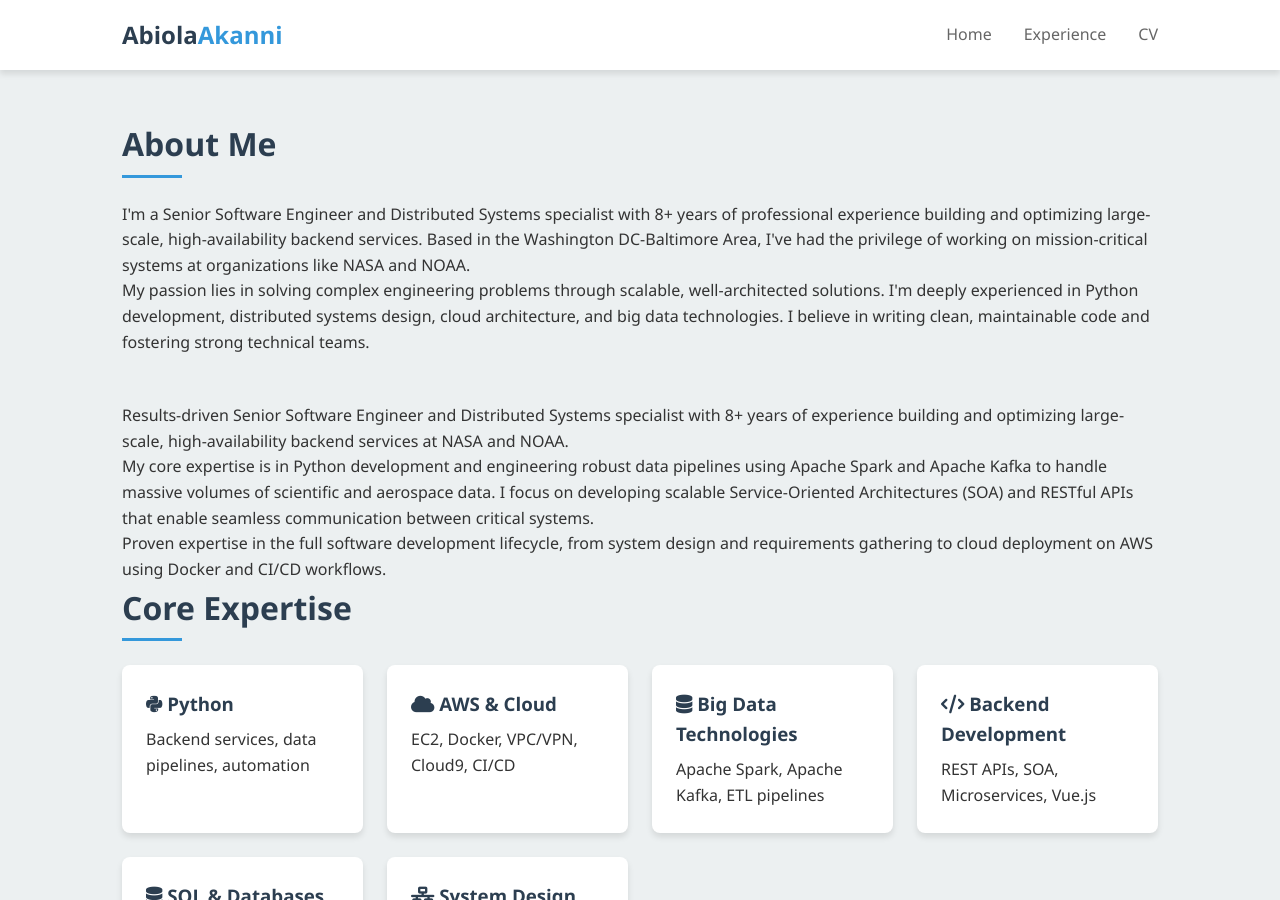
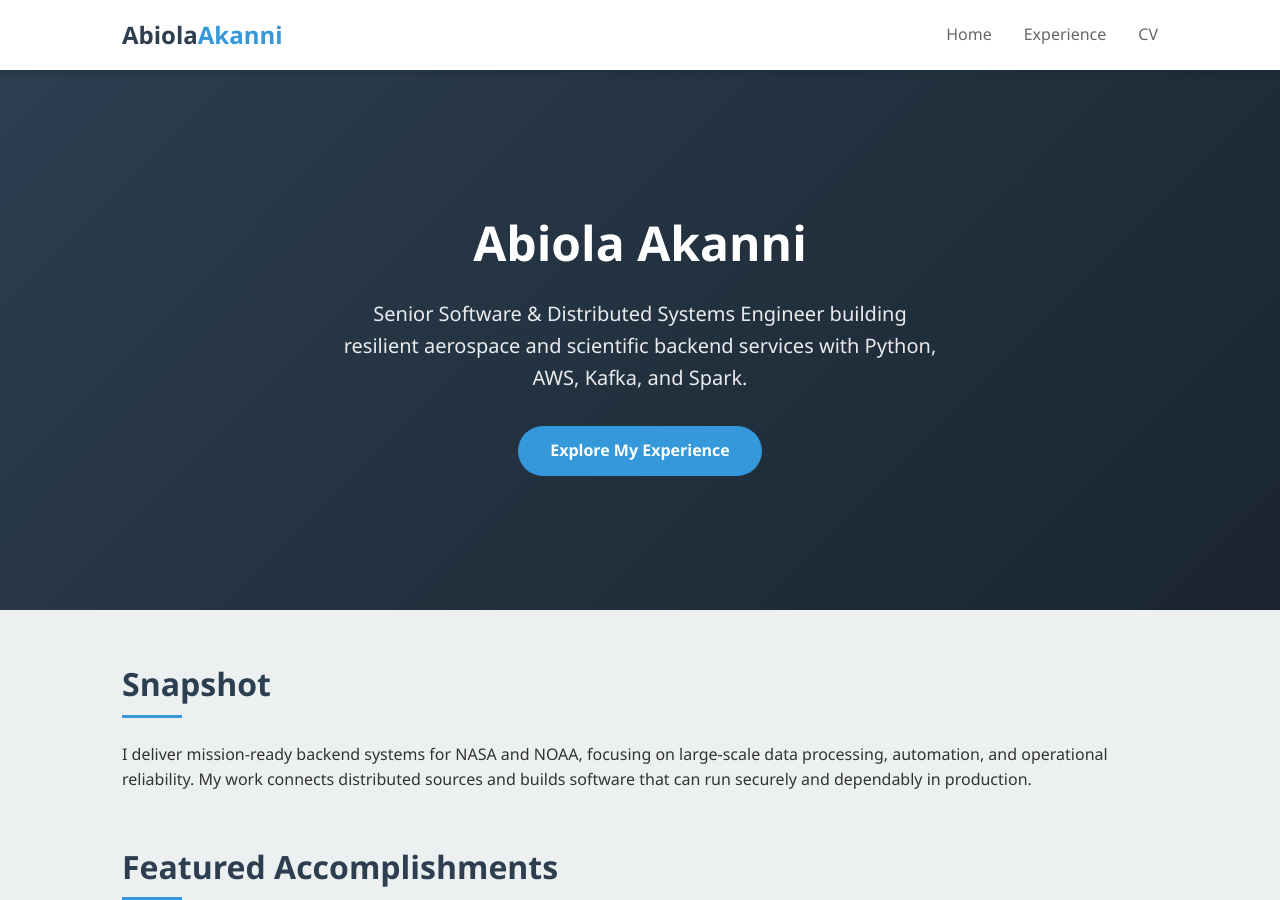
Before and after one commit to Abster101/Abster101.github.io, a Jekyll site: the page built from index.html, in a window 1280 px wide and 900 px high. Built offline with Jekyll 4.4.1, drawn with Linux system fonts in a browser that asks for light colours; some of the changed text lies outside the part shown.

Commit message:
Revamp welcome page to be concise

```diff
--- a/about/index.md
+++ b/about/index.md
@@ -6,82 +6,67 @@ title: Experience
 <div class="container">
     <section>
         <h2>About Me</h2>
-        <p>I'm a Senior Software Engineer and Distributed Systems specialist with 8+ years of professional experience building and optimizing large-scale, high-availability backend services. Based in the Washington DC-Baltimore Area, I've had the privilege of working on mission-critical systems at organizations like NASA and NOAA.</p>
-        <p>My passion lies in solving complex engineering problems through scalable, well-architected solutions. I'm deeply experienced in Python development, distributed systems design, cloud architecture, and big data technologies. I believe in writing clean, maintainable code and fostering strong technical teams.</p>
+        <p>I am a Senior Software Engineer focused on scalable backend systems, distributed data pipelines, and automation for scientific and aerospace applications. I blend software engineering with systems thinking to build resilient services that support high-impact missions.</p>
+        <p>Across NASA and NOAA, I have guided technical decisions, designed cloud-ready architectures, and improved operational workflows through automation and strong engineering practices.</p>
     </section>
 
     <section>
-        <h2>Professional Summary</h2>
-        <p>Results-driven Senior Software Engineer and Distributed Systems specialist with 8+ years of experience building and optimizing large-scale, high-availability backend services at NASA and NOAA.</p>
-        <p>My core expertise is in Python development and engineering robust data pipelines using Apache Spark and Apache Kafka to handle massive volumes of scientific and aerospace data. I focus on developing scalable Service-Oriented Architectures (SOA) and RESTful APIs that enable seamless communication between critical systems.</p>
-        <p>Proven expertise in the full software development lifecycle, from system design and requirements gathering to cloud deployment on AWS using Docker and CI/CD workflows.</p>
-    </section>
-
-    <section>
-        <h2>Core Expertise</h2>
+        <h2>Technical Expertise</h2>
         <div class="skills-grid">
             <div class="skill-card">
-                <h3><i class="fab fa-python"></i> Python</h3>
-                <p>Backend services, data pipelines, automation</p>
+                <h3><i class="fab fa-python"></i> Python Engineering</h3>
+                <p>Backend services, automation, data processing</p>
             </div>
             <div class="skill-card">
-                <h3><i class="fas fa-cloud"></i> AWS & Cloud</h3>
-                <p>EC2, Docker, VPC/VPN, Cloud9, CI/CD</p>
+                <h3><i class="fas fa-cloud"></i> AWS & DevOps</h3>
+                <p>Cloud deployment, Docker, CI/CD, VPC/VPN</p>
             </div>
             <div class="skill-card">
-                <h3><i class="fas fa-database"></i> Big Data Technologies</h3>
-                <p>Apache Spark, Apache Kafka, ETL pipelines</p>
+                <h3><i class="fas fa-stream"></i> Distributed Systems</h3>
+                <p>Kafka, Spark, SOA, event-driven architecture</p>
             </div>
             <div class="skill-card">
-                <h3><i class="fas fa-code"></i> Backend Development</h3>
-                <p>REST APIs, SOA, Microservices, Vue.js</p>
-            </div>
-            <div class="skill-card">
-                <h3><i class="fas fa-database"></i> SQL & Databases</h3>
-                <p>Query optimization, data integrity, relational databases</p>
-            </div>
-            <div class="skill-card">
-                <h3><i class="fas fa-network-wired"></i> System Design</h3>
-                <p>Scalable architectures, high-availability systems, network protocols</p>
+                <h3><i class="fas fa-database"></i> Data Engineering</h3>
+                <p>SQL, ETL pipelines, data validation, performance tuning</p>
             </div>
         </div>
     </section>
 
     <section>
-        <h2>Professional Experience</h2>
+        <h2>Experience</h2>
         <div class="card-grid">
             <div class="card">
-                <h3><i class="fas fa-rocket"></i> NASA - Senior Software Engineer</h3>
-                <p><strong>Dec 2019 - Present (6+ years)</strong></p>
-                <p>Architected Python backend services and RESTful APIs for aerospace software. Engineered high-throughput data pipelines processing large scientific datasets. Led cloud development on AWS with Docker containerization. Designed Service-Oriented Architecture transforming requirements into reusable components.</p>
+                <h3>NASA - Senior Software Engineer</h3>
+                <p><strong>Dec 2019 - Present</strong></p>
+                <p>Designed and implemented Python backend services and REST APIs for aerospace applications. Built data pipelines to process large scientific datasets and containerized deployments using Docker and AWS. Collaborated with SMEs to turn complex requirements into reusable, mission-ready software.</p>
             </div>
             <div class="card">
-                <h3><i class="fas fa-satellite"></i> NOAA - Software Engineer Backend</h3>
-                <p><strong>Jul 2015 - Aug 2017 (2+ years)</strong></p>
-                <p>Designed and implemented robust backend systems for VIIRS initiative using event-driven architecture. Assisted with AWS cloud migration strategy. Implemented code review processes reducing post-release defects by 20%.</p>
+                <h3>NOAA - Software Engineer Backend</h3>
+                <p><strong>Jul 2015 - Aug 2017</strong></p>
+                <p>Developed backend systems for the VIIRS scientific data initiative. Supported AWS migration planning, introduced DevOps practices, and reduced defects by establishing a structured code review process.</p>
             </div>
             <div class="card">
-                <h3><i class="fas fa-graduation-cap"></i> Tulane University - Graduate Teaching Assistant</h3>
-                <p><strong>Aug 2017 - May 2019 (1+ years)</strong></p>
-                <p>Facilitated weekly student meetings, provided guidance, and reviewed Python code in accordance with best practices.</p>
+                <h3>Tulane University - Graduate Teaching Assistant</h3>
+                <p><strong>Aug 2017 - May 2019</strong></p>
+                <p>Mentored students in programming and systems design. Troubleshot cross-platform issues and guided learners through Python best practices.</p>
             </div>
         </div>
     </section>
 
     <section>
-        <h2>Key Accomplishments</h2>
+        <h2>Impact & Accomplishments</h2>
         <div class="card-grid">
             <div class="card">
-                <h3><i class="fas fa-chart-line"></i> Data Processing at Scale</h3>
-                <p>Implemented ETL pipelines processing 10M+ data points from rover telemetry for increased agent automation.</p>
+                <h3>Mission Data Solutions</h3>
+                <p>Built ETL workflows processing more than 10M rover telemetry data points, enabling faster automation and analytics for operational teams.</p>
             </div>
             <div class="card">
-                <h3><i class="fas fa-clock"></i> Efficiency Improvements</h3>
-                <p>Designed Python automation scripts reducing weekly manual data validation by 6 hours (50% reduction).</p>
+                <h3>Automation Efficiency</h3>
+                <p>Delivered Python automation that reduced manual data validation by 6 hours per week, freeing engineers to focus on higher-value work.</p>
             </div>
             <div class="card">
-                <h3><i class="fas fa-bug"></i> Quality Assurance</h3>
-                <p>Implemented code review processes reducing post-release defects and downtime by 20%.</p>
+                <h3>Reliability Improvements</h3>
+                <p>Introduced development and review workflows at NOAA that cut post-release defects and downtime by 20%.</p>
             </div>
         </div>
     </section>
@@ -90,26 +75,12 @@ title: Experience
         <h2>Education</h2>
         <div class="card-grid">
             <div class="card">
-                <h3>Master's Degree - Computer Science</h3>
-                <p><strong>Tulane University</strong> (2017 - 2019)</p>
+                <h3>Master's Degree, Computer Science</h3>
+                <p>Tulane University (2017 - 2019)</p>
             </div>
             <div class="card">
-                <h3>Bachelor of Arts - Computer Science</h3>
-                <p><strong>St. Mary's College of Maryland</strong> (2011 - 2015)</p>
-            </div>
-        </div>
-    </section>
-
-    <section>
-        <h2>Languages & Additional Skills</h2>
-        <div class="skills-grid">
-            <div class="skill-card">
-                <h3><i class="fas fa-language"></i> Languages</h3>
-                <p>Spanish, Yoruba</p>
-            </div>
-            <div class="skill-card">
-                <h3><i class="fas fa-handshake"></i> Soft Skills</h3>
-                <p>Mentoring, Training, Technical Leadership</p>
+                <h3>Bachelor of Arts, Computer Science</h3>
+                <p>St. Mary's College of Maryland (2011 - 2015)</p>
             </div>
         </div>
     </section>
--- a/index.html
+++ b/index.html
@@ -1,119 +1,81 @@
 ---
 layout: default
-title: About
+title: Home
 ---
+
+<div class="hero">
+    <h1>Abiola Akanni</h1>
+    <p class="tagline">Senior Software & Distributed Systems Engineer building resilient aerospace and scientific backend services with Python, AWS, Kafka, and Spark.</p>
+    <a href="/about" class="btn">Explore My Experience</a>
+</div>
 
 <div class="container">
     <section>
-        <h2>About Me</h2>
-        <p>I'm a Senior Software Engineer and Distributed Systems specialist with 8+ years of professional experience building and optimizing large-scale, high-availability backend services. Based in the Washington DC-Baltimore Area, I've had the privilege of working on mission-critical systems at organizations like NASA and NOAA.</p>
-        <p>My passion lies in solving complex engineering problems through scalable, well-architected solutions. I'm deeply experienced in Python development, distributed systems design, cloud architecture, and big data technologies. I believe in writing clean, maintainable code and fostering strong technical teams.</p>
-    </section>
-        <p>Results-driven Senior Software Engineer and Distributed Systems specialist with 8+ years of experience building and optimizing large-scale, high-availability backend services at NASA and NOAA.</p>
-        <p>My core expertise is in Python development and engineering robust data pipelines using Apache Spark and Apache Kafka to handle massive volumes of scientific and aerospace data. I focus on developing scalable Service-Oriented Architectures (SOA) and RESTful APIs that enable seamless communication between critical systems.</p>
-        <p>Proven expertise in the full software development lifecycle, from system design and requirements gathering to cloud deployment on AWS using Docker and CI/CD workflows.</p>
+        <h2>Snapshot</h2>
+        <p>I deliver mission-ready backend systems for NASA and NOAA, focusing on large-scale data processing, automation, and operational reliability. My work connects distributed sources and builds software that can run securely and dependably in production.</p>
     </section>
 
     <section>
-        <h2>Core Expertise</h2>
-        <div class="skills-grid">
-            <div class="skill-card">
-                <h3><i class="fab fa-python"></i> Python</h3>
-                <p>Backend services, data pipelines, automation</p>
+        <h2>Featured Accomplishments</h2>
+        <div class="card-grid">
+            <div class="card">
+                <h3><i class="fas fa-rocket"></i> Mission Data Pipelines</h3>
+                <p>Built ETL workflows that processed over 10M telemetry records, driving automation and improved mission analysis.</p>
             </div>
-            <div class="skill-card">
-                <h3><i class="fas fa-cloud"></i> AWS & Cloud</h3>
-                <p>EC2, Docker, VPC/VPN, Cloud9, CI/CD</p>
+            <div class="card">
+                <h3><i class="fas fa-cogs"></i> Automation & Efficiency</h3>
+                <p>Created Python tools that reduced manual validation by 6 hours weekly, freeing engineers to focus on high-value work.</p>
             </div>
-            <div class="skill-card">
-                <h3><i class="fas fa-database"></i> Big Data Technologies</h3>
-                <p>Apache Spark, Apache Kafka, ETL pipelines</p>
-            </div>
-            <div class="skill-card">
-                <h3><i class="fas fa-code"></i> Backend Development</h3>
-                <p>REST APIs, SOA, Microservices, Vue.js</p>
-            </div>
-            <div class="skill-card">
-                <h3><i class="fas fa-database"></i> SQL & Databases</h3>
-                <p>Query optimization, data integrity, relational databases</p>
-            </div>
-            <div class="skill-card">
-                <h3><i class="fas fa-network-wired"></i> System Design</h3>
-                <p>Scalable architectures, high-availability systems, network protocols</p>
+            <div class="card">
+                <h3><i class="fas fa-shield-alt"></i> Reliability Improvements</h3>
+                <p>Introduced code review and DevOps practices that cut post-release defects and downtime by 20%.</p>
             </div>
         </div>
     </section>
 
     <section>
-        <h2>Professional Experience</h2>
-        <div class="card-grid">
-            <div class="card">
-                <h3><i class="fas fa-rocket"></i> NASA - Senior Software Engineer</h3>
-                <p><strong>Dec 2019 - Present (6+ years)</strong></p>
-                <p>Architected Python backend services and RESTful APIs for aerospace software. Engineered high-throughput data pipelines processing large scientific datasets. Led cloud development on AWS with Docker containerization. Designed Service-Oriented Architecture transforming requirements into reusable components.</p>
+        <h2>Core Strengths</h2>
+        <div class="skills-grid">
+            <div class="skill-card">
+                <h3><i class="fab fa-python"></i> Python</h3>
+                <p>Backend services, automation, systems integration</p>
             </div>
-            <div class="card">
-                <h3><i class="fas fa-satellite"></i> NOAA - Software Engineer Backend</h3>
-                <p><strong>Jul 2015 - Aug 2017 (2+ years)</strong></p>
-                <p>Designed and implemented robust backend systems for VIIRS initiative using event-driven architecture. Assisted with AWS cloud migration strategy. Implemented code review processes reducing post-release defects by 20%.</p>
+            <div class="skill-card">
+                <h3><i class="fas fa-cloud"></i> AWS & DevOps</h3>
+                <p>Cloud deployment, Docker, CI/CD, operational tooling</p>
             </div>
-            <div class="card">
-                <h3><i class="fas fa-graduation-cap"></i> Tulane University - Graduate Teaching Assistant</h3>
-                <p><strong>Aug 2017 - May 2019 (1+ years)</strong></p>
-                <p>Facilitated weekly student meetings, provided guidance, and reviewed Python code in accordance with best practices.</p>
+            <div class="skill-card">
+                <h3><i class="fas fa-stream"></i> Distributed Systems</h3>
+                <p>Kafka, Spark, event-driven design, SOA</p>
+            </div>
+            <div class="skill-card">
+                <h3><i class="fas fa-database"></i> Data Engineering</h3>
+                <p>SQL, ETL, data validation, large-scale processing</p>
             </div>
         </div>
     </section>
 
     <section>
-        <h2>Key Accomplishments</h2>
+        <h2>Selected Roles</h2>
         <div class="card-grid">
             <div class="card">
-                <h3><i class="fas fa-chart-line"></i> Data Processing at Scale</h3>
-                <p>Implemented ETL pipelines processing 10M+ data points from rover telemetry for increased agent automation.</p>
+                <h3>NASA — Senior Software Engineer</h3>
+                <p>Driving backend architecture and data pipeline development for aerospace software.</p>
             </div>
             <div class="card">
-                <h3><i class="fas fa-clock"></i> Efficiency Improvements</h3>
-                <p>Designed Python automation scripts reducing weekly manual data validation by 6 hours (50% reduction).</p>
+                <h3>NOAA — Backend Systems Engineer</h3>
+                <p>Delivered event-driven processing systems and supported cloud migration planning.</p>
             </div>
             <div class="card">
-                <h3><i class="fas fa-bug"></i> Quality Assurance</h3>
-                <p>Implemented code review processes reducing post-release defects and downtime by 20%.</p>
+                <h3>Tulane University — Graduate Teaching Assistant</h3>
+                <p>Mentored students and reviewed engineering work across Python and systems development.</p>
             </div>
         </div>
     </section>
 
     <section>
-        <h2>Education</h2>
-        <div class="card-grid">
-            <div class="card">
-                <h3>Master's Degree - Computer Science</h3>
-                <p><strong>Tulane University</strong> (2017 - 2019)</p>
-            </div>
-            <div class="card">
-                <h3>Bachelor of Arts - Computer Science</h3>
-                <p><strong>St. Mary's College of Maryland</strong> (2011 - 2015)</p>
-            </div>
-        </div>
-    </section>
-
-    <section>
-        <h2>Languages & Additional Skills</h2>
-        <div class="skills-grid">
-            <div class="skill-card">
-                <h3><i class="fas fa-language"></i> Languages</h3>
-                <p>Spanish, Yoruba</p>
-            </div>
-            <div class="skill-card">
-                <h3><i class="fas fa-handshake"></i> Soft Skills</h3>
-                <p>Mentoring, Training, Technical Leadership</p>
-            </div>
-        </div>
-    </section>
-
-    <section>
-        <h2>Connect With Me</h2>
-        <p>Interested in collaborating on innovative projects or discussing scalable system design? Let's connect!</p>
+        <h2>Connect</h2>
+        <p>Ready to collaborate on engineering systems that scale for science and aerospace. Reach out via email or LinkedIn.</p>
         <div class="social-links">
             <a href="mailto:abiola.ace1@gmail.com"><i class="fas fa-envelope"></i> Email</a>
             <a href="https://www.linkedin.com/in/aakanni/"><i class="fab fa-linkedin"></i> LinkedIn</a>
```
